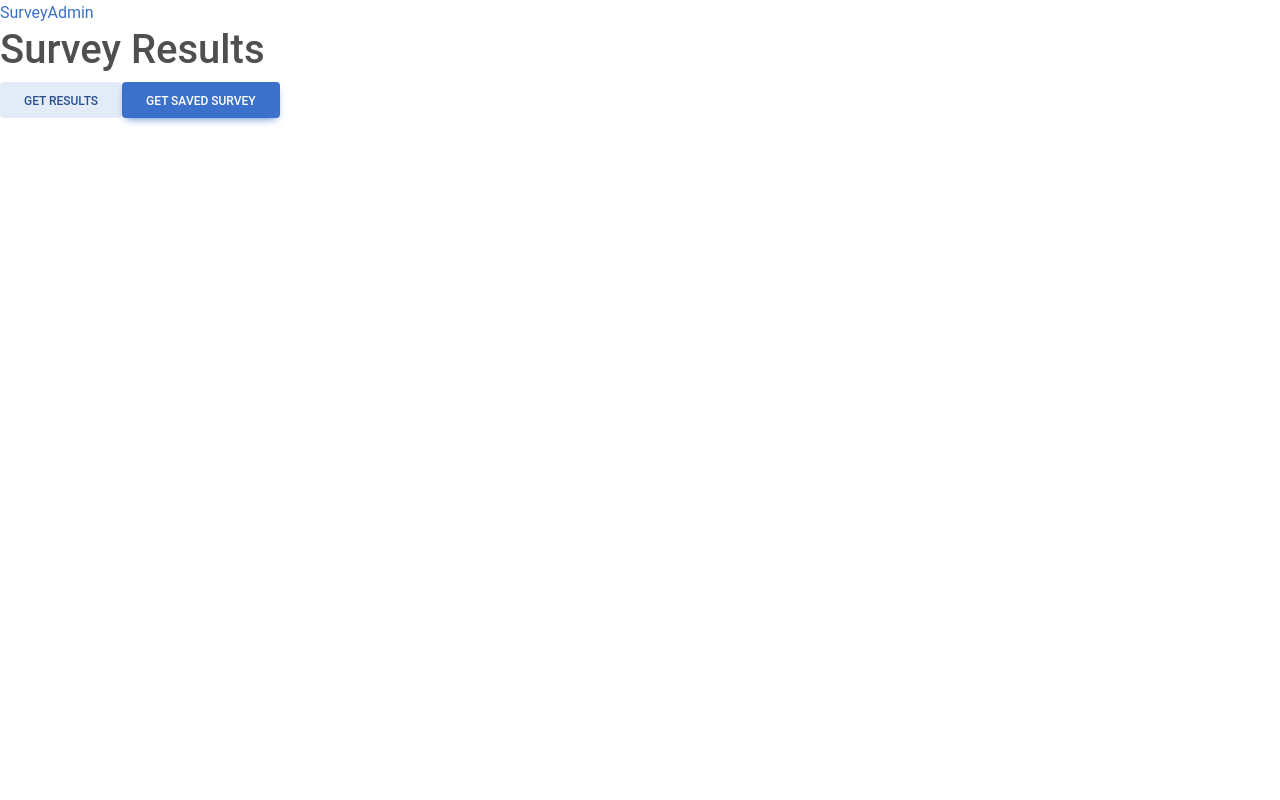
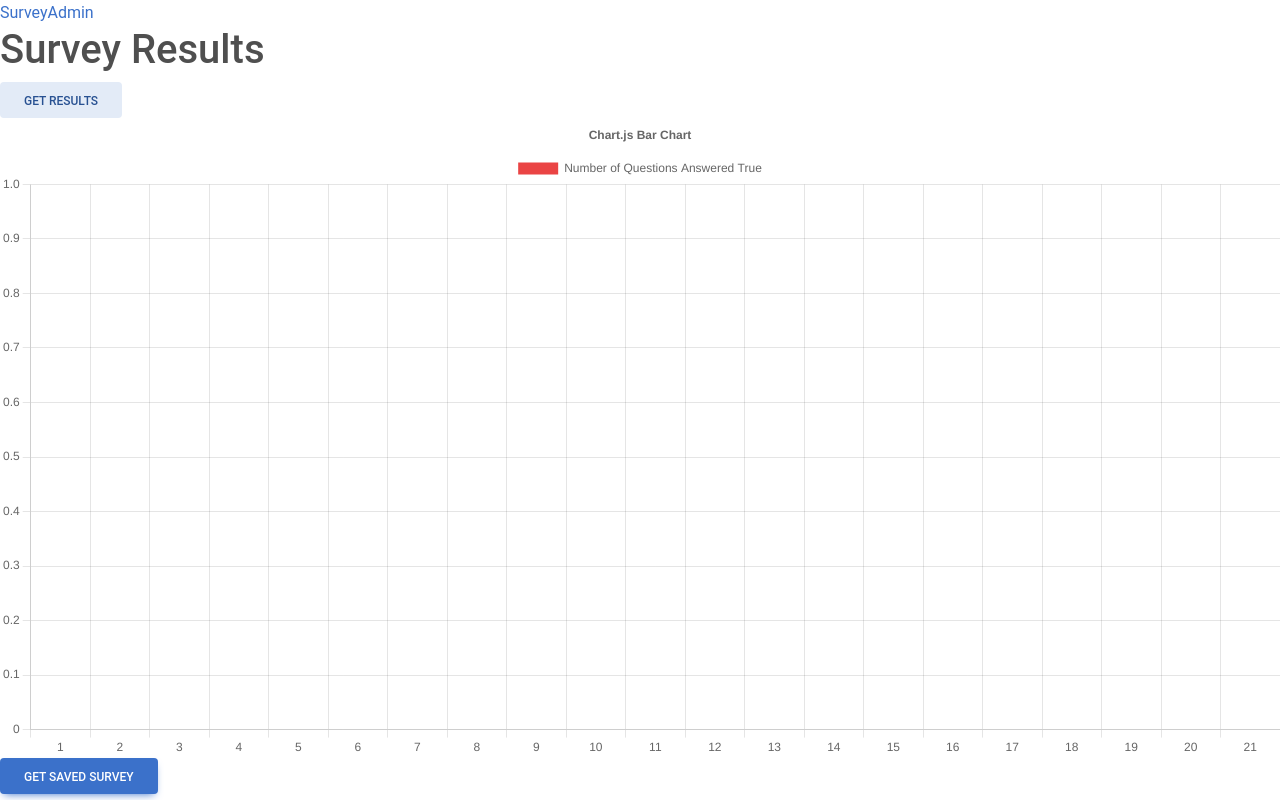
Before and after one commit to teamRed-d85/techperspective-front, a React (Create React App) app: page /results in a window 1280 px wide. Built offline with nearby package versions, Linux system fonts and the light colour scheme; no server answers.

Commit message:
finishes graph path

```diff
--- a/src/App.js
+++ b/src/App.js
@@ -21,7 +21,7 @@ class App extends Component {
       surveyData: [],
       surveyId: null,
       error: false,
-      surveyToGraph: null
+      surveyToGraph: []
     }
   }
   graphResults = (obj) =>{
@@ -130,7 +130,7 @@ class App extends Component {
           <Routes>
             <Route exact path="/" element={<Survey />} />
             <Route path="/admin" element={<Admin graphResults={this.graphResults} activeSurvey={this.state.activeSurvey} createNewSurvey={this.createNewSurvey} surveyData={this.state.surveyData} putActiveSurvey={this.putActiveSurvey} deleteSavedSurvey={this.deleteSavedSurvey} getActiveSurvey={this.getActiveSurvey}/>} />
-            <Route path="/results" element={<Results getSavedSurvey={this.getSavedSurvey} surveyData={this.state.surveyData} />} />
+            <Route path="/results" element={<Results surveyToGraph= {this.state.surveyToGraph} getSavedSurvey={this.getSavedSurvey} surveyData={this.state.surveyData} />} />
             <Route path="/survey" element={<Survey activeSurvey={this.state.activeSurvey} />} />
           </Routes>
         </Router>
--- a/src/components/Results.js
+++ b/src/components/Results.js
@@ -3,7 +3,7 @@ import ResultsHeader from './ResultsHeader';
 
 import Button from 'react-bootstrap/Button';
 import ResultsButton from './ResultsButton'
-
+import ResultsGraph from './ResultsGraph';
 // console.log("In results we see surveyData as: " + this.props.surveyData);
 
 class Results extends Component {
@@ -13,7 +13,7 @@ class Results extends Component {
             <>
                 <ResultsHeader />
                 <ResultsButton surveyData={this.props.surveyData}/>
-
+                <ResultsGraph surveyToGraph= {this.props.surveyToGraph}/>
                 <Button onClick={this.props.getSavedSurvey}>Get Saved Survey</Button>
             </>
         )
--- a/src/components/ResultsGraph.js
+++ b/src/components/ResultsGraph.js
@@ -35,11 +35,11 @@ export const options = {
 export default function ResultsGraph(props) {
 
 const labels = ["1", "2", "3", "4", "5", "6", "7", "8", "9", "10", "11", "12", "13", "14", "15", "16", "17", "18", "19", "20", "21"]
-if (!props.surveyToGrab){
+if (!props.surveyToGraph){
   return null
 }
 
-console.log(props.surveyToGrab)
+console.log(props.surveyToGraph)
 
 
 
@@ -49,7 +49,7 @@ const data = {
   datasets: [
     {
       label: 'Number of Questions Answered True',
-      data: props.surveyToGrab.Results,
+      data: props.surveyToGraph,
       backgroundColor: '#EA4444',
     },
   ],
```
